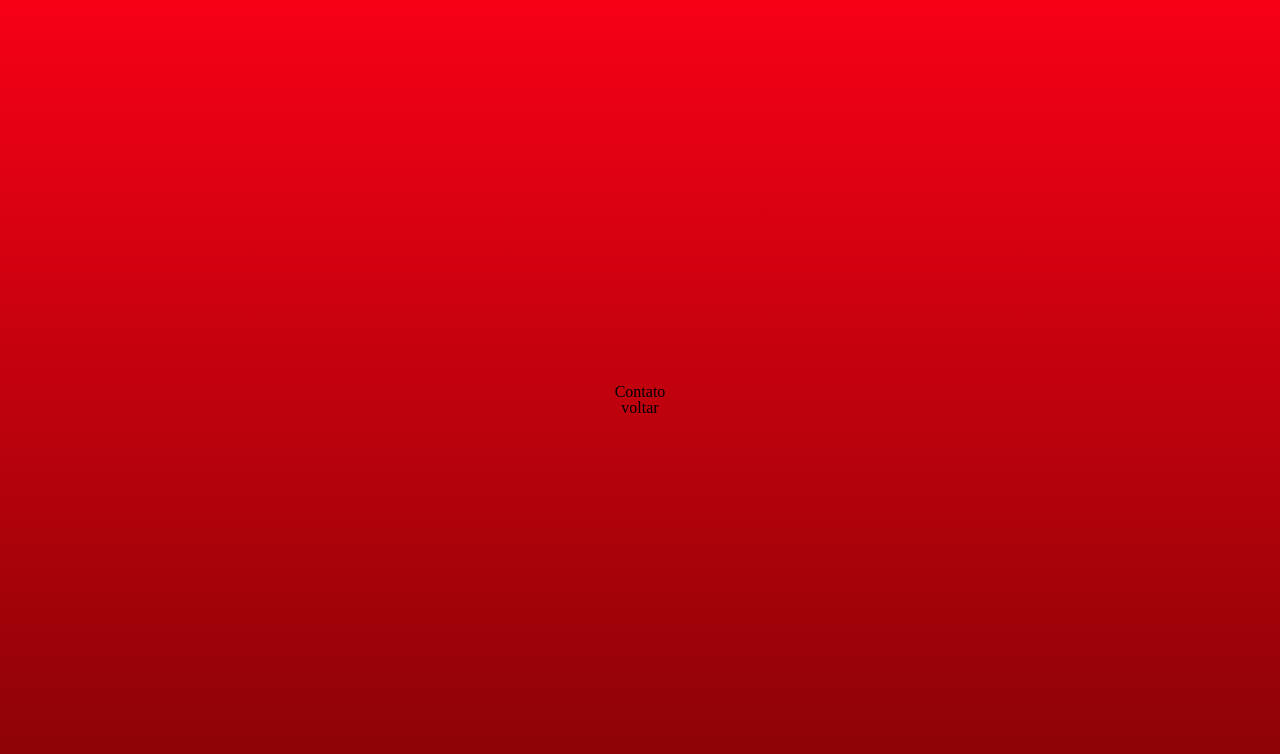
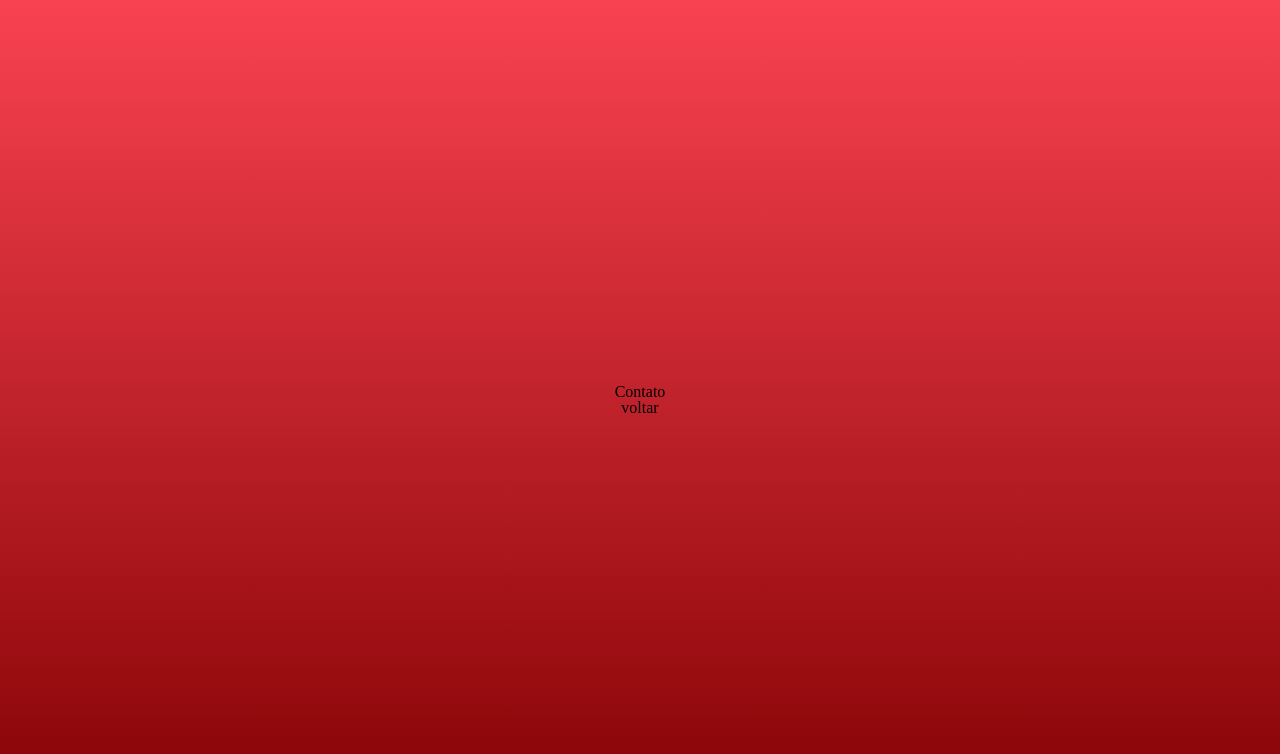
Before and after one commit to DanielMoura1/curriculo, a React (Create React App) app: page /tela2 in a window 1280 px wide. Shown: the top 754 px of the page. Built offline with nearby package versions, Linux system fonts and the light colour scheme.

Commit message:
deixando o vermellho mais escuro

```diff
--- a/src/App.css
+++ b/src/App.css
@@ -16,7 +16,7 @@
   position: relative;
   width: 100vw;
   height: 100vh;
-  background-image: linear-gradient(to top,#870305,#f70016);
+  background-image: linear-gradient(to top,#870305,#f70015bd);
 }
 .bodyverde{
   display: flex;
```
